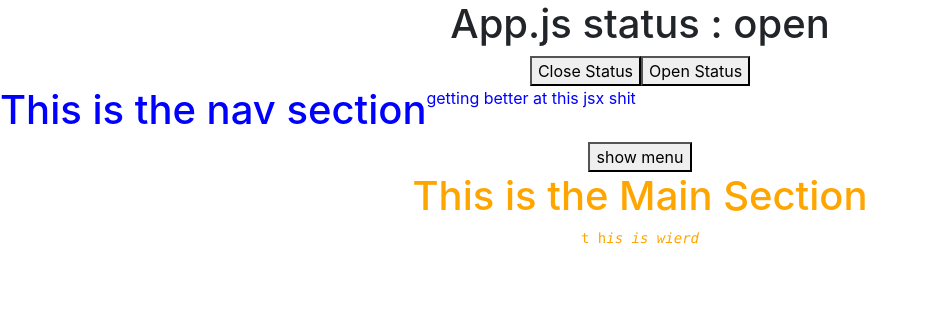
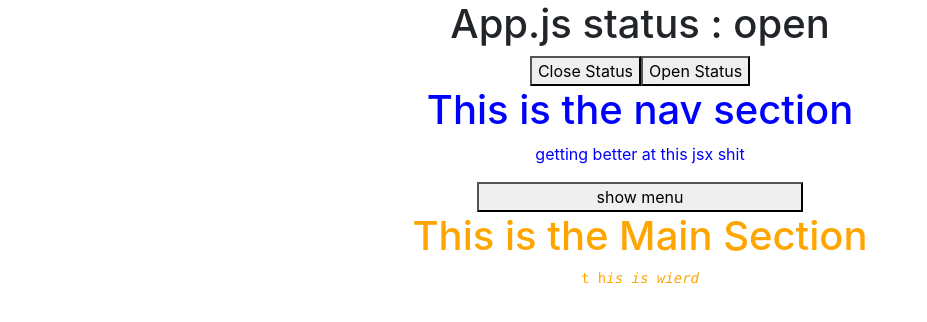
Before and after one commit to ianfletcher314/BrasiliaRestaurant, a React (Create React App) app: page / in a window 1280 px wide. Shown: the top 322 px of the page, without its empty margins (0-927 px from the left). Built offline with nearby package versions, Linux system fonts and the light colour scheme.

Commit message:
verified bootstrap was working and added in row classes to each of the main divs for each componenet

```diff
--- a/public/index.html
+++ b/public/index.html
@@ -11,12 +11,7 @@
       crossorigin="anonymous"
     />
     <!-- BOOTSTRAP JavaScript Bundle with Popper -->
-    <script
-      src="https://cdn.jsdelivr.net/npm/bootstrap@5.1.3/dist/js/bootstrap.bundle.min.js"
-      integrity="sha384-ka7Sk0Gln4gmtz2MlQnikT1wXgYsOg+OMhuP+IlRH9sENBO0LRn5q+8nbTov4+1p"
-      crossorigin="anonymous"
-      defer
-    ></script>
+
     <meta name="viewport" content="width=device-width, initial-scale=1" />
     <meta name="theme-color" content="#000000" />
     <meta
@@ -53,5 +48,11 @@
       To begin the development, run `npm start` or `yarn start`.
       To create a production bundle, use `npm run build` or `yarn build`.
     -->
+    <script
+      src="https://cdn.jsdelivr.net/npm/bootstrap@5.1.3/dist/js/bootstrap.bundle.min.js"
+      integrity="sha384-ka7Sk0Gln4gmtz2MlQnikT1wXgYsOg+OMhuP+IlRH9sENBO0LRn5q+8nbTov4+1p"
+      crossorigin="anonymous"
+      defer
+    ></script>
   </body>
 </html>
--- a/src/components/Main/Main.jsx
+++ b/src/components/Main/Main.jsx
@@ -3,7 +3,7 @@
 import './style.css'
 // ------------this is the function that returns this component's UI---------------
 function Main() {
-    return <div className="main">
+    return <div className="main row justify-content-center">
         <h1>This is the Main Section</h1>
         <pre>
             t
--- a/src/components/Menu/Menu.jsx
+++ b/src/components/Menu/Menu.jsx
@@ -5,14 +5,14 @@ import './style.css'
 function Menu() {
     const [displayMenu,setDisplayMenu] = useState(false)
     if (displayMenu){
-      return <div className="menu">
+      return <div className="menu row justify-content-center">
     <h1>menu div</h1>
     <button onClick={()=>{setDisplayMenu(false)}}>hide menu</button>
     </div>;
     }
     else {
-      return <div>
-         <button onClick={()=>{setDisplayMenu(true)}}>show menu</button>
+      return <div className="row justify-content-center" >
+         <button className="col-3" onClick={()=>{setDisplayMenu(true)}}>show menu</button>
       </div>
     }
 
--- a/src/components/Nav/Nav.jsx
+++ b/src/components/Nav/Nav.jsx
@@ -2,7 +2,7 @@
 import './style.css'
 // ------------this is the function that returns this component's UI---------------
 function Nav() {
-    return <div className="nav">
+    return <div className="nav row justify-content-center">
         <h1>This is the nav section</h1>
         <p>getting better at this jsx shit</p>
     </div>
```
